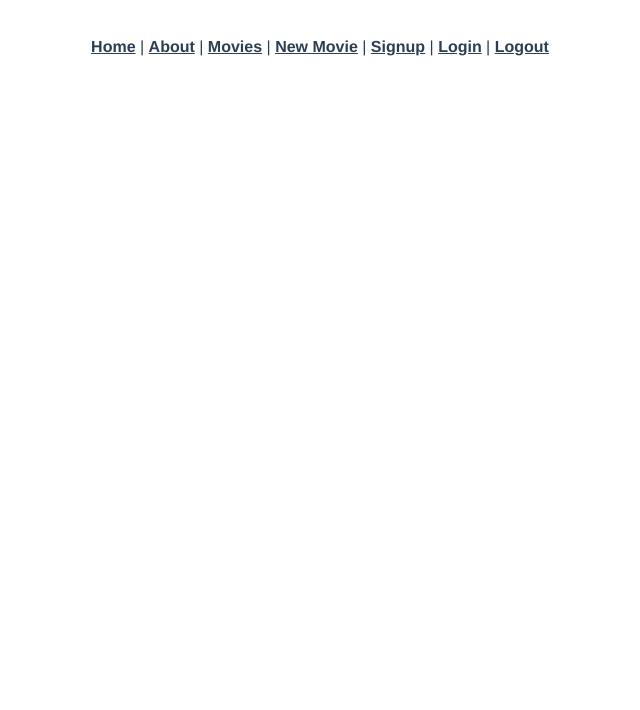
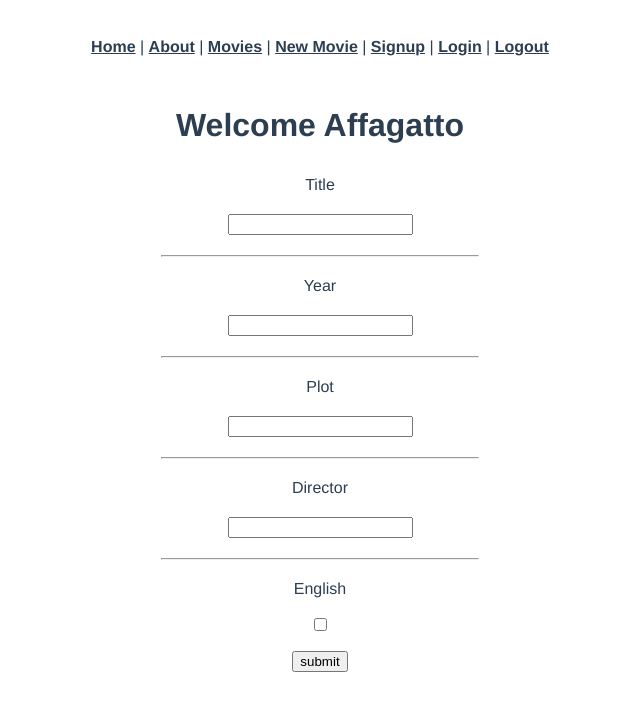
Before and after one commit to pgeliebter/movie-app-front-end, a Vue app: page /movies/1/edit in a window 1280 px wide. Shown: the top 710 px of the page, without its empty margins (320-960 px from the left). Built offline with nearby package versions, Linux system fonts and the light colour scheme; no server answers.

Commit message:
adds movie show and edit routes

```diff
--- a/src/router/index.js
+++ b/src/router/index.js
@@ -46,7 +46,7 @@ const routes = [
     component: MoviesShow,
   },
   {
-    path: "/movies/edit",
+    path: "/movies/:id/edit",
     name: "movies-edit",
     component: MoviesEdit,
   },
--- a/src/views/MoviesEdit.vue
+++ b/src/views/MoviesEdit.vue
@@ -1,5 +1,61 @@
 <template>
   <div class="movies-edit">
-    <h1>This is an edit page</h1>
+    <h1>{{ message }}</h1>
+    <form class="flex-down" v-on:submit.prevent="updateMovie()">
+      <label for="title">Title</label>
+      <input id="title" type="text" v-model="currentMovieParams.title" />
+      <hr style="width: 25%" />
+      <label for="year">Year</label>
+      <input id="year" type="number" style="font-family: arial" v-model="currentMovieParams.year" />
+      <hr style="width: 25%" />
+      <label for="plot">Plot</label>
+      <input id="plot" type="text" v-model="currentMovieParams.plot" />
+      <hr style="width: 25%" />
+      <label for="director">Director</label>
+      <input id="director" type="text" v-model="currentMovieParams.director" />
+      <hr style="width: 25%" />
+      <label for="english">English</label>
+      <input id="english" type="checkbox" v-model="currentMovieParams.english" />
+
+      <input type="submit" value="submit" />
+    </form>
   </div>
 </template>
+
+<script>
+import axios from "axios";
+export default {
+  data: function () {
+    return {
+      message: "Welcome Affagatto",
+      currentMovieParams: { english: false },
+    };
+  },
+  created: function () {
+    axios.get(`/movies/${this.$route.params.id}`).then((response) => {
+      console.log(response);
+      this.currentMovieParams = response.data;
+    });
+  },
+  methods: {
+    updateMovie: function () {
+      axios.patch(`/movies/${this.$route.params.id}`, this.currentMovieParams).then((response) => {
+        this.$router.push(`/movies/${response.data.id}`);
+        console.log(response.data);
+      });
+    },
+  },
+};
+</script>
+
+<style>
+.flex-down {
+  display: flex;
+  align-items: center;
+  flex-direction: column;
+  justify-content: space-between;
+}
+.flex-down * {
+  margin: 10px;
+}
+</style>
--- a/src/views/MoviesShow.vue
+++ b/src/views/MoviesShow.vue
@@ -12,6 +12,7 @@
         <li v-for="actor in movie.actors_hash" :key="actor.id">{{ actor.firstName }} {{ actor.lastName }}</li>
       </ul>
     </div>
+    <router-link :to="`/movies/${movie.id}/edit`"><button>Fuggehdaboutit</button></router-link>
     <router-link to="/movies">Back to all movies</router-link>
   </div>
 </template>
```
